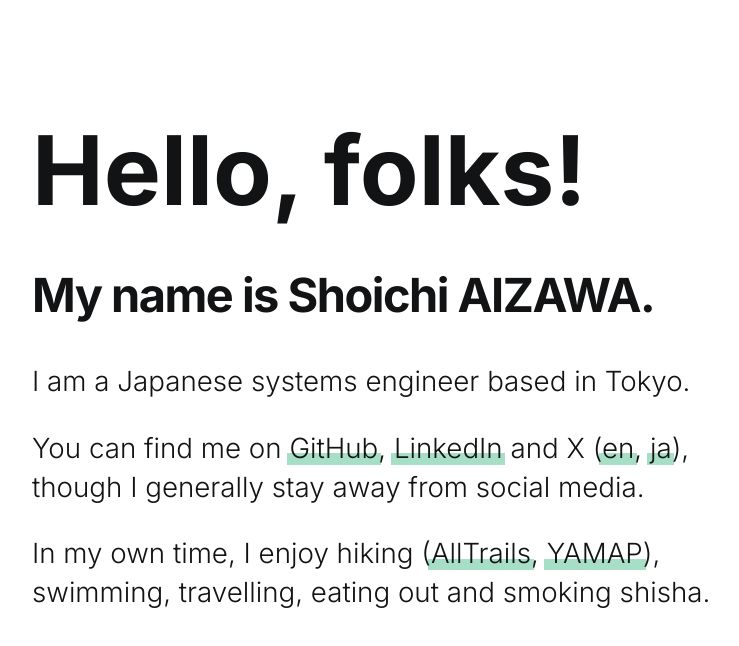
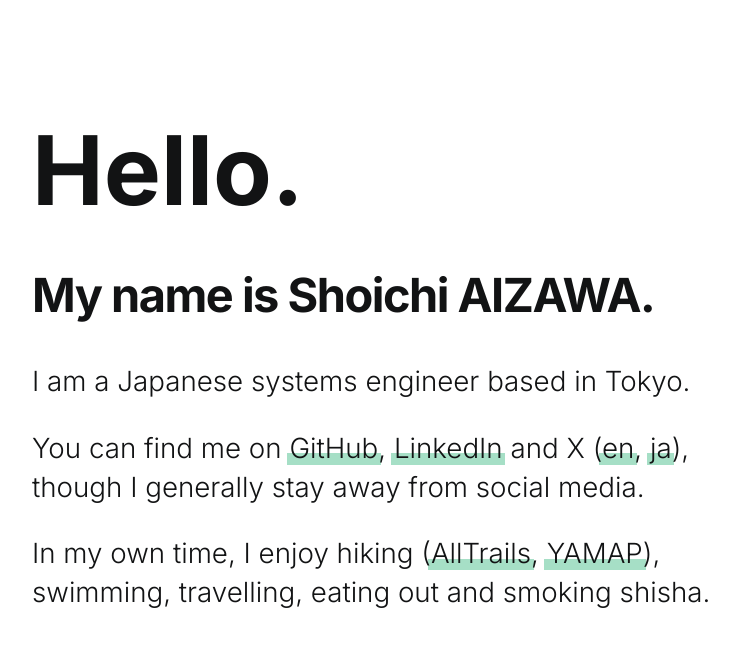
Before and after one commit to shoichiaizawa/shoichiaizawa.github.io, a plain HTML site: page index.html in a window 1280 px wide. Shown: the whole page, without its empty margins (104-843 px from the left). Drawn offline with Linux system fonts and the light colour scheme.

Commit message:
fix(index.html): simplify the greeting phrase

```diff
--- a/index.html
+++ b/index.html
@@ -56,7 +56,7 @@
   </style>
 </head>
 <body>
-  <h1>Hello, folks!</h1>
+  <h1>Hello.</h1>
   <h2>My name is Shoichi AIZAWA.</h2>
   <p>
     I am a Japanese systems engineer based in Tokyo.
```
